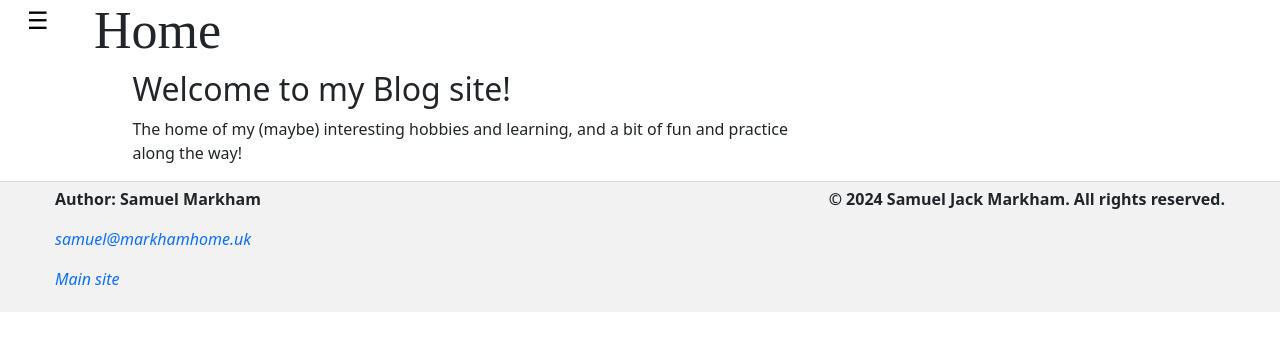
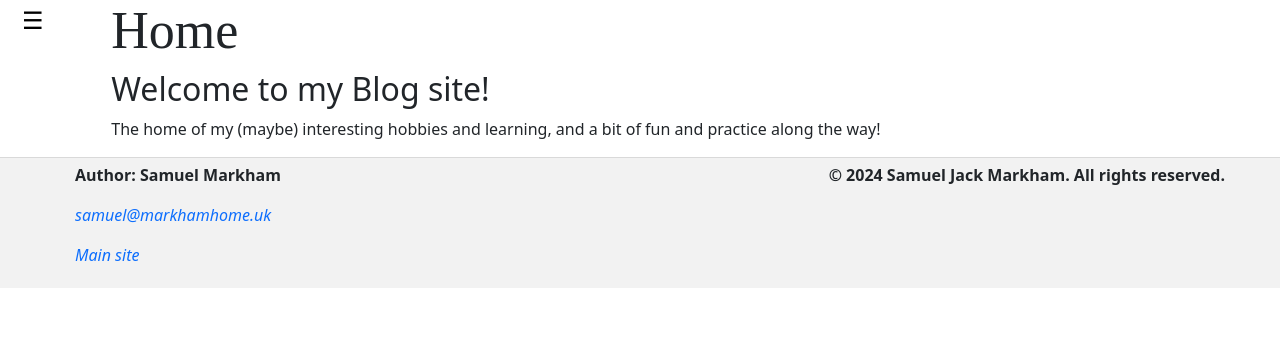
Before and after one commit to asdwerte1/my-blog-page, a React (Create React App) app: page / in a window 1280 px wide. Shown: the top 350 px of the page. Built offline with nearby package versions, Linux system fonts and the light colour scheme; a web font is replaced by a local one.

Commit message:
Minor chnages to layout

```diff
--- a/src/pages/Development.jsx
+++ b/src/pages/Development.jsx
@@ -1,5 +1,6 @@
 const Development = () => {
     return (
+        <>
             <header>
                 <h1>Development</h1>
                 <h2>Updates on my home lab development including:</h2>
@@ -10,6 +11,7 @@ const Development = () => {
                     <li>And more...</li>
                 </ul>
             </header>
+        </>
     )
 }
 
--- a/src/pages/Home.jsx
+++ b/src/pages/Home.jsx
@@ -1,10 +1,12 @@
 const Home = () => {
     return (
-        <header>
-            <h1>Home</h1>
-            <h2>Welcome to my Blog site!</h2>
-            <p>The home of my (maybe) interesting hobbies and learning, and a bit of fun and practice along the way!</p>
-        </header>
+        <>
+            <header>
+                <h1>Home</h1>
+                <h2>Welcome to my Blog site!</h2>
+                <p>The home of my (maybe) interesting hobbies and learning, and a bit of fun and practice along the way!</p>
+            </header>
+        </>
     )
 }
 
--- a/src/styling/index.scss
+++ b/src/styling/index.scss
@@ -1,7 +1,6 @@
 /* ------------------- Imported Fonts -------------------*/
 
 $tillana-font: 'Tillana', sytem-ui;
-
 
 /* ------------------------- Body --------------------- */
 body, #main {
@@ -14,6 +13,17 @@ main {
     flex-direction: row;
     align-items: flex-start;
     justify-content: flex-start;
+    padding-right: 15px;
+    text-align: left;
+}
+
+/* animation styling for main */
+#main {
+    transition: margin-left .5s ease;
+}
+
+body {
+    transition: background-color 0.5s ease;
 }
 
 /* ------------------------ NavBar -------------------- */
@@ -76,22 +86,13 @@ main {
     }
 }
 
-/* animation styling for main */
-#main {
-    transition: margin-left .5s ease;
-}
-
-body {
-    transition: background-color 0.5s ease;
-}
-
 #navOpenButton {
     background-color: transparent;
     border: solid thin transparent;
     border-radius: 25%;
     transition: 0.2s;
     font-size: 1.5rem;
-    margin-left: 20px;
+    margin-left: 15px;
 
     &:hover {
         border-color: rgb(17, 17, 17, 0.5);
@@ -101,22 +102,27 @@ body {
 
 //-------------------------------------------------------//
 
-/* -------------------- Header styling ----------------- */
-
+/* -------------------- Content styling ----------------- */
+// Header
 header {
+    width: 100%;
     h1 {
         font-family: $tillana-font, cursive;
         font-weight: 600px;
         font-size: 3.25rem;
         padding-left: 5%;
+        padding-right: 2%;
     }
 
     p,
     ul,
     h2 {
-        padding-left: 10%;
+        padding-left: 5%;
+        padding-right: 5%;
     }
 }
+
+// Content
 
 /* ---------------------- Footer ----------------------- */
 
@@ -144,9 +150,11 @@ footer {
 
     #left {
         text-align: left;
+        margin-left: 20px;
     }
 
     #right {
-        text-align: right;
+        text-align: left;
+        margin-left: 20px;
     }
 }
```
Lines whose indentation alone changed are shown as unchanged.
